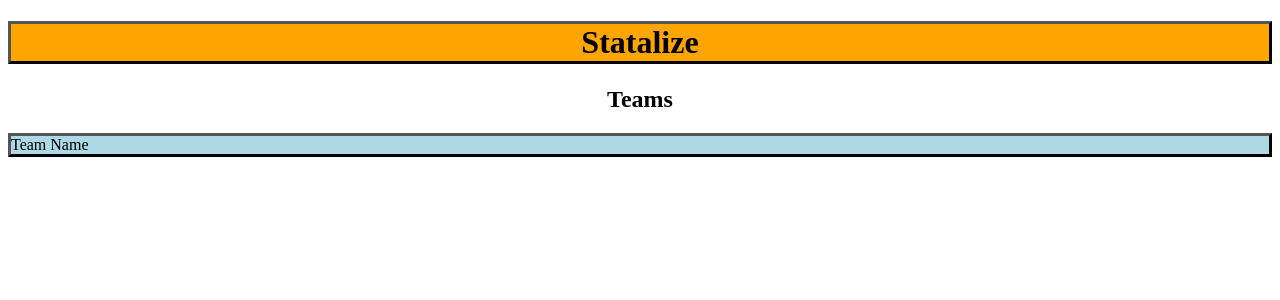
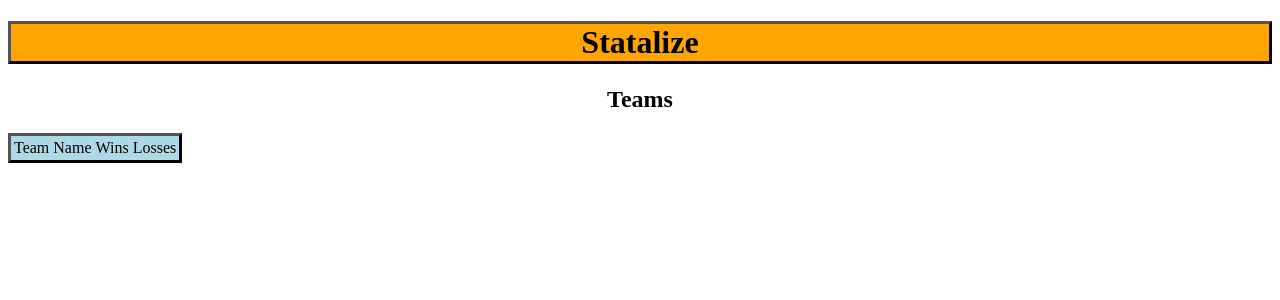
Before and after one commit to sfitz3215/statalize, a Django app: page / in a window 1280 px wide. Shown: the top 300 px of the page. Run offline with Django 5.2, Linux system fonts and the light colour scheme; data that the repository does not hold is empty; parts of the project's set-up code (start-up, migrations or seed data) failed here and were passed over.

Commit message:
Home page complete

```diff
--- a/templates/statalize/home.html
+++ b/templates/statalize/home.html
@@ -15,7 +15,7 @@
     h2{
     text-align: center;
     }
-    div {
+    table {
     border: 3px outset black;
     background-color:lightblue;
     }
@@ -28,12 +28,20 @@
   <h2>
       Teams
   </h2>
-<div>
-    Team Name
-  {% for team in statalize_app.models %}
-  {{team.team_name}} {{team.wins}}{{team.losses}}<br>
+<table>
+<tr>
+    <td>Team Name</td>
+    <td>Wins</td>
+    <td>Losses</td>
+</tr>
+      {% for team in Teams%}
+    <tr>
+        <td>{{team.team_name}}</td>
+        <td>{{team.wins}}</td>
+        <td>{{team.losses}}</td>
+    </tr>
   {% endfor %}
-  </div>
+  </table>
   </body>
 
 </html>
```
